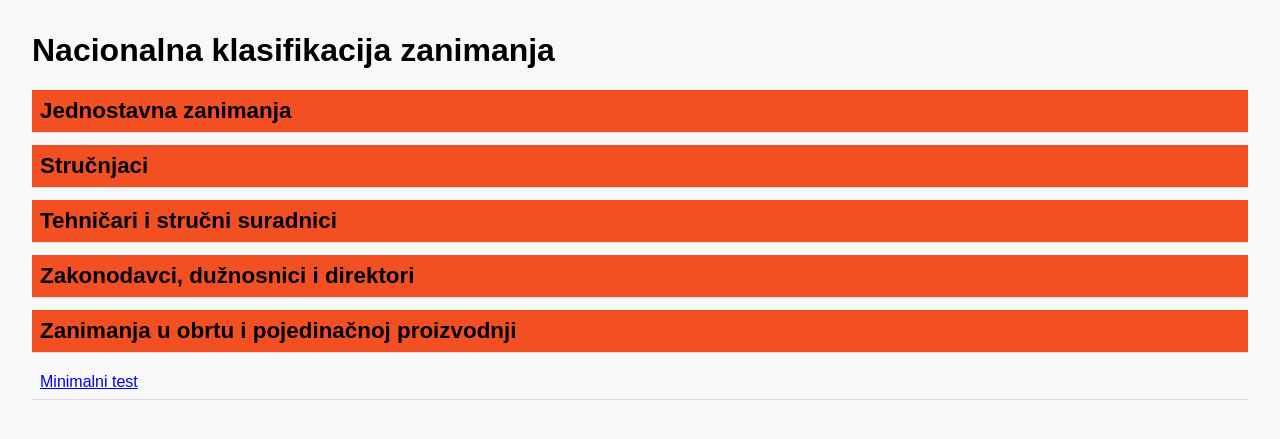
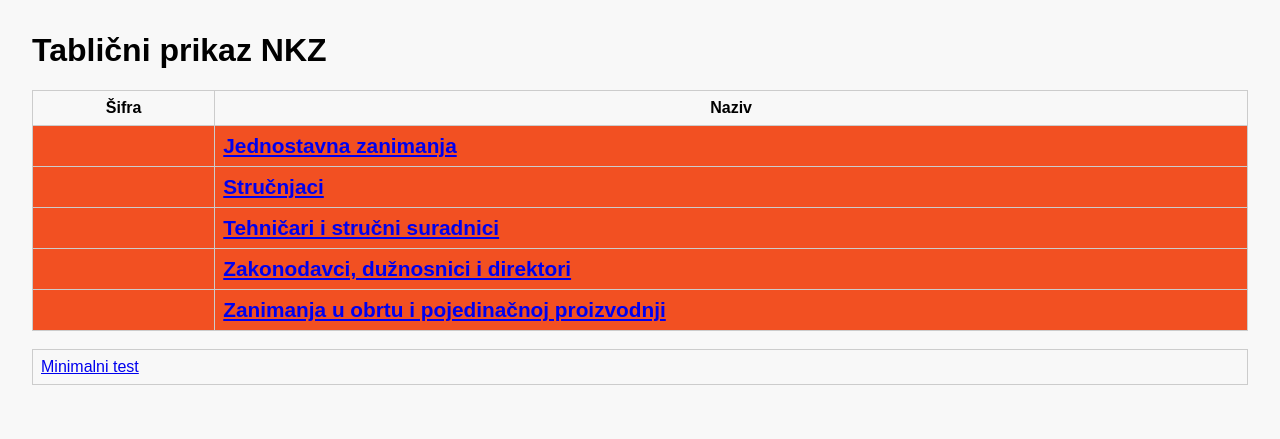
Before and after one commit to gluncic/NKZ10, a FastAPI app: page / in a window 1280 px wide. Shown: the top 439 px of the page. Run offline with FastAPI, Linux system fonts and the light colour scheme; some libraries are stand-ins or nearby versions.

Commit message:
Update index.html

```diff
--- a/templates/index.html
+++ b/templates/index.html
@@ -2,91 +2,95 @@
 <html lang="hr">
 <head>
     <meta charset="UTF-8">
-    <title>NKZ – Zanimanja</title>
+    <title>NKZ – Zanimanja (Tablični prikaz)</title>
     <!-- CSP meta tag: dozvoljavamo učitavanje skripti i stilova s 'self' i unpkg.com -->
-    <meta http-equiv="Content-Security-Policy" content="default-src 'self' https://unpkg.com; script-src 'self' 'unsafe-inline' https://unpkg.com; style-src 'self' 'unsafe-inline';">
+    <meta http-equiv="Content-Security-Policy"
+          content="default-src 'self' https://unpkg.com;
+                   script-src 'self' 'unsafe-inline' https://unpkg.com;
+                   style-src 'self' 'unsafe-inline';">
     <style>
         body {
             font-family: sans-serif;
             margin: 2em;
             background: #f8f8f8;
-            color: black; /* Svi tekstovi crni */
+            color: black;
         }
-        .blok {
-            margin-bottom: 12px;
+        table.zanimanja-table {
+            border-collapse: collapse;
+            width: 100%;
+        }
+        table.zanimanja-table th,
+        table.zanimanja-table td {
+            border: 1px solid #ccc;
             padding: 8px;
-            border-bottom: 1px solid #ddd;
         }
-        /* Prva razina – rod */
-        .rod-container {
-            background-color: #F25022; /* Microsoft narančasti */
+        /* Rod - prva razina */
+        .rod-row {
+            background-color: #F25022; /* Microsoft narančasta */
+            font-size: 1.3em;
+            font-weight: bold;
         }
-        .rod-link {
-            color: black;
-            font-size: 1.4em; /* Najveći font */
+        /* Skupina - druga razina */
+        .group-row {
+            background-color: #0078D7; /* Microsoft plava */
+            font-size: 1.1em;
             font-weight: bold;
-            text-decoration: none;
         }
-        /* Druga razina – skupina */
-        .skupina-container {
-            background-color: #0078D7; /* Microsoft plavi */
-            margin-left: 20px;
-            padding: 4px;
+        /* Zanimanje - treća razina */
+        .occupation-row {
+            background-color: #ffffff; /* Bijela */
+            font-size: 1em;
         }
-        .skupina-link {
-            color: black;
-            font-size: 1.2em;
-            font-weight: bold;
-            text-decoration: none;
-        }
-        /* Treća razina – zanimanje */
-        .zanimanje-container {
-            background-color: #FFFFFF; /* Bijela */
-            margin-left: 40px;
-            padding: 4px;
-        }
-        .zanimanje-link {
-            color: black;
-            font-size: 1em;
-            text-decoration: none;
-        }
-        /* Opis zanimanja */
         .opis {
-            margin-left: 60px;
-            margin-top: 5px;
+            margin-top: 6px;
             background: #f0f0f0;
             padding: 10px;
             font-style: italic;
             border-radius: 5px;
-            color: black;
-        }
-        ul {
-            list-style-type: none;
-            padding-left: 0;
-        }
-        li {
-            margin: 4px 0;
         }
     </style>
 </head>
 <body>
-    <h1>Nacionalna klasifikacija zanimanja</h1>
+    <h1>Tablični prikaz NKZ</h1>
+
+    <table class="zanimanja-table">
+      <thead>
+        <tr>
+          <th style="width: 15%;">Šifra</th>
+          <th>Naziv</th>
+        </tr>
+      </thead>
+      <tbody>
         {% for item in rods %}
-        <div class="blok rod-container" id="rod-{{ item.slug }}">
-            <a class="rod-link"
-               href="#"
+          <!-- Svaki rod je inicijalno jedan <tr> -->
+          <tr id="rod-{{ item.slug }}" class="rod-row">
+            <td></td>
+            <td>
+              <a href="#"
                  hx-get="/skupine/{{ item.slug }}"
                  hx-target="#rod-{{ item.slug }}"
                  hx-swap="outerHTML">
                  {{ item.rod }}
               </a>
-        </div>
+            </td>
+          </tr>
         {% endfor %}
+      </tbody>
+    </table>
 
-    <!-- Minimalni test htmx link -->
-    <div class="blok" id="test">
-      <a href="#" hx-get="/test" hx-target="#test" hx-swap="outerHTML">Minimalni test</a>
-    </div>
+    <br>
+    <!-- Minimalni test (klik dodaje redak s 'Test uspješan!') -->
+    <table class="zanimanja-table">
+      <tbody id="test-tbody">
+        <tr>
+          <td colspan="2">
+            <a href="#" hx-get="/test" hx-target="#test-tbody" hx-swap="afterbegin">
+              Minimalni test
+            </a>
+          </td>
+        </tr>
+      </tbody>
+    </table>
 
     <script src="https://unpkg.com/htmx.org@1.9.2"></script>
     <script>
```
Lines whose indentation alone changed are shown as unchanged.
